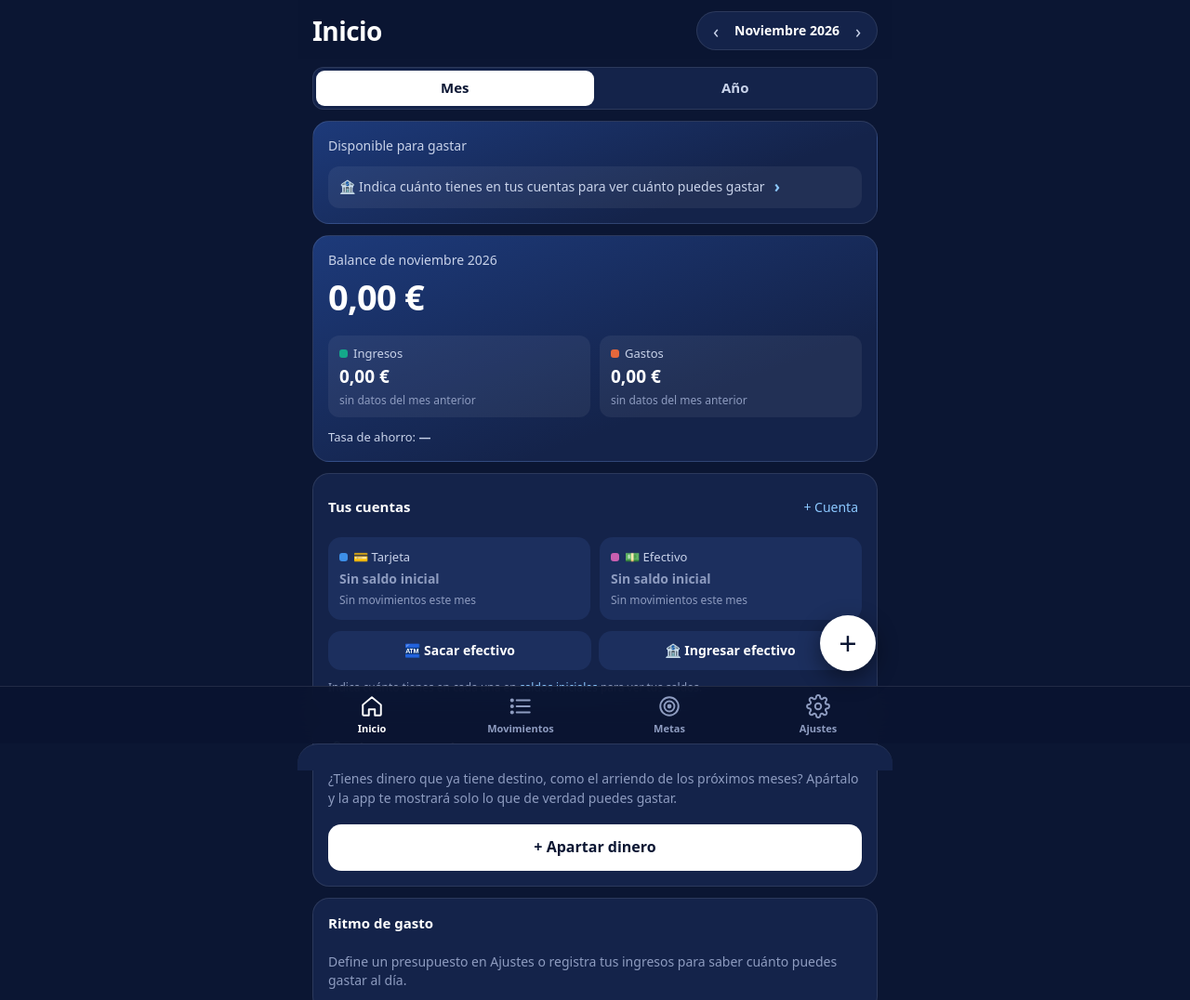
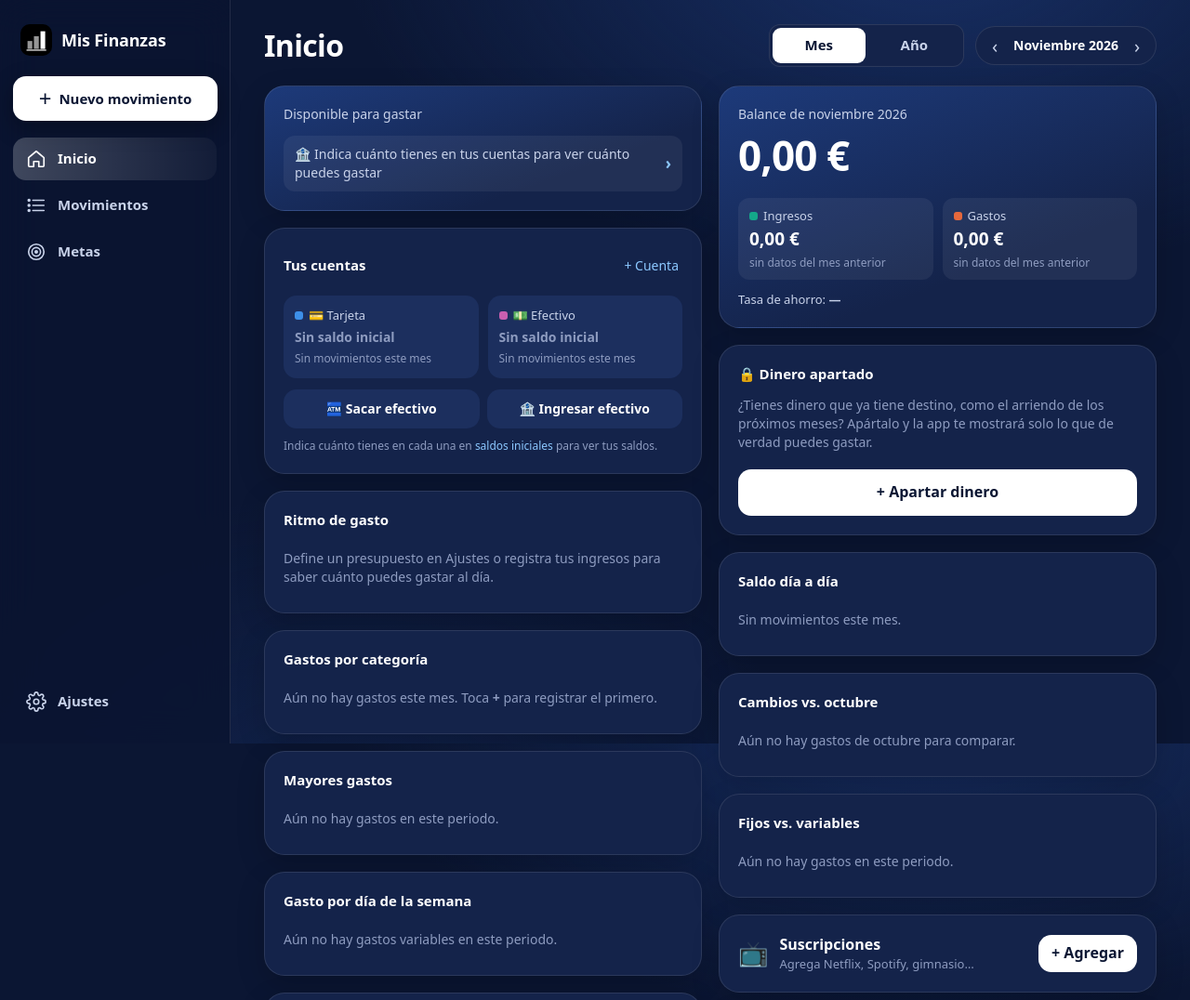
Before and after one commit to juan66-netizen/finanzas.GG, a plain HTML site: page index.html in a window 1280 px wide. Shown: the top 1076 px of the page at 93% size. Drawn offline with Linux system fonts and the light colour scheme.

Commit message:
Desktop layout: sidebar, multi-column Home and centered dialogs
At 1024px and wider the bottom tab bar becomes a left sidebar with the
add button, Home widgets are distributed into 2-3 balanced columns, goals
show as a grid and sheets open as centered dialogs. Phones are unchanged.

Co-Authored-By: Claude Opus 5.5 <noreply@anthropic.com>

```diff
--- a/index.html
+++ b/index.html
@@ -424,6 +424,67 @@ svg.chart .vlab { fill: var(--text-2); font-weight: 650; }
 .install-hint .del { margin: -6px -8px 0 auto; }
 @media (display-mode: standalone) { .install-hint { display: none !important; } }
 @media (min-width: 700px) { main { padding-top: 8px; } }
+/* ---------- Computador: menú lateral, Inicio en columnas y formularios como ventana ---------- */
+.brand, .fab-t { display: none; }
+@media (min-width: 1024px) {
+  :root { --side-w: 248px; }
+  body { background:
+    radial-gradient(900px 520px at 78% -8%, color-mix(in srgb, var(--hero-a) 70%, transparent), transparent 70%),
+    radial-gradient(700px 500px at 30% 110%, color-mix(in srgb, var(--hero-a) 35%, transparent), transparent 70%),
+    var(--bg); background-attachment: fixed; }
+  .app { max-width: none; padding-left: var(--side-w); }
+  header.top, main { max-width: 1480px; margin: 0 auto; }
+  header.top { padding: 26px 36px 14px; background: none; -webkit-backdrop-filter: none; backdrop-filter: none; position: static; flex-wrap: wrap; }
+  header.top h1 { font-size: 32px; margin-right: auto; }
+  header.top .seg { margin: 0; width: 210px; }
+  main { padding: 6px 36px 56px; }
+  .card, .list { border-radius: 22px; }
+  .card { padding: 20px; margin-bottom: 18px; box-shadow: 0 10px 30px rgba(0,0,0,.18); }
+  .hero .big { font-size: 44px; }
+
+  /* Menú lateral */
+  nav.tabs { top: 0; bottom: 0; right: auto; width: var(--side-w); height: auto; padding: 22px 14px; border-top: 0; border-right: 1px solid var(--border);
+    flex-direction: column; justify-content: flex-start; background: color-mix(in srgb, var(--tabbar) 82%, transparent); }
+  .brand { display: flex; align-items: center; gap: 10px; padding: 4px 8px; margin-bottom: 84px; font-weight: 750; font-size: 18px; letter-spacing: -.01em; }
+  .brand img { width: 34px; height: 34px; border-radius: 10px; }
+  nav.tabs .inner { flex-direction: column; flex: 1; gap: 4px; max-width: none; }
+  nav.tabs button { flex: none; flex-direction: row; justify-content: flex-start; gap: 12px; padding: 0 14px; min-height: 46px; border-radius: 14px; font-size: 15px; color: var(--text-2); }
+  nav.tabs button svg { width: 22px; height: 22px; }
+  nav.tabs button:hover { background: var(--soft); }
+  nav.tabs button[aria-selected="true"] { color: var(--tab-on); background: linear-gradient(90deg, color-mix(in srgb, var(--accent) 22%, transparent), color-mix(in srgb, var(--accent) 4%, transparent)); }
+  nav.tabs button[data-tab="settings"] { margin-top: auto; }
+  .fab { left: 14px; right: auto; top: 82px; bottom: auto; width: calc(var(--side-w) - 28px); height: 48px; border-radius: 14px;
+    font-size: 15px; font-weight: 700; gap: 8px; display: flex; align-items: center; justify-content: center; box-shadow: 0 8px 24px rgba(0,0,0,.3); }
+  .fab[hidden] { display: none; }
+  .fab .pl { font-size: 24px; font-weight: 400; line-height: 1; }
+  .fab-t { display: inline; }
+  .fab:hover { filter: brightness(1.06); }
+
+  /* Inicio: tarjetas en columnas (se reparten para que queden parejas) */
+  .dash { display: flex; gap: 18px; align-items: flex-start; }
+  .dcol { flex: 1; min-width: 0; }
+  #v-home > .install-hint { display: none; }
+
+  /* Metas: cuadrícula */
+  #v-goals { display: grid; grid-template-columns: repeat(auto-fill, minmax(340px, 1fr)); gap: 18px; align-items: start; }
+  #v-goals > .card { margin: 0; }
+  #v-goals > .hero { grid-column: 1 / -1; }
+  #v-goals > .hero .switch-row { max-width: 560px; }
+
+  /* Movimientos y Ajustes: ancho cómodo de lectura */
+  #v-tx { max-width: 1040px; }
+  #v-settings { max-width: 760px; }
+  .item:hover, button.row-set:hover, .mini:hover { background: var(--soft); }
+
+  /* Formularios: ventana centrada en vez de hoja inferior */
+  .sheet { inset: 0; margin: auto; height: fit-content; max-width: 560px; max-height: 86vh; border-radius: 22px; border: 1px solid var(--border);
+    padding: 18px 22px 22px; box-shadow: 0 30px 80px rgba(0,0,0,.5); opacity: 0; transform: translateY(14px) scale(.98); transition: transform .22s cubic-bezier(.2,.8,.2,1), opacity .18s; }
+  .sheet-wrap.open .sheet { opacity: 1; }
+  .grabber { display: none; }
+  .amount input { max-width: 420px; }
+  .toast { bottom: 32px; margin-left: calc(var(--side-w) / 2); }
+}
+@media (min-width: 1024px) and (hover: hover) { .card { transition: border-color .15s; } .card:hover { border-color: color-mix(in srgb, var(--text) 16%, transparent); } }
 </style>
 </head>
 <body>
@@ -473,9 +534,10 @@ svg.chart .vlab { fill: var(--text-2); font-weight: 650; }
     <section id="v-settings" class="view" hidden></section>
   </main>
 
-  <button class="fab" id="fab" aria-label="Agregar">+</button>
+  <button class="fab" id="fab" aria-label="Agregar"><span class="pl">+</span><span class="fab-t" id="fab-t">Nuevo movimiento</span></button>
 
   <nav class="tabs" role="tablist">
+    <div class="brand"><img src="icons/negro-180.png" alt="">Mis Finanzas</div>
     <div class="inner">
       <button role="tab" data-tab="home" aria-selected="true">
         <svg viewBox="0 0 24 24" fill="none" stroke="currentColor" stroke-width="1.8" stroke-linecap="round" stroke-linejoin="round"><path d="M3 10.5 12 3l9 7.5V20a1 1 0 0 1-1 1h-5v-6h-6v6H4a1 1 0 0 1-1-1z"/></svg>Inicio</button>
@@ -992,6 +1054,7 @@ function render() {
   $('period').hidden = !showPeriod;
   document.querySelectorAll('#period button').forEach(b => b.setAttribute('aria-pressed', b.dataset.p === period));
   $('fab').hidden = tab === 'settings';
+  $('fab-t').textContent = tab === 'goals' ? 'Nueva meta' : tab === 'tx' && txMode === 'rec' ? 'Nuevo fijo' : 'Nuevo movimiento';
   if (tab === 'home') renderHome();
   if (tab === 'tx') renderTx();
   if (tab === 'goals') renderGoals();
@@ -1054,17 +1117,47 @@ function renderHome() {
       }).join('') + `</div>`;
   }
 
-  // Widgets en el orden y con la visibilidad que eligió la persona
-  for (const w of prefs.widgets) if (w.on && WIDGET_FNS[w.id]) h += WIDGET_FNS[w.id](ctx);
+  // Widgets en el orden y con la visibilidad que eligió la persona.
+  // En computador van en columnas: cada uno a la columna más corta, así quedan parejas.
+  const cols = homeCols(), parts = [];
+  for (const w of prefs.widgets) if (w.on && WIDGET_FNS[w.id]) parts.push(WIDGET_FNS[w.id](ctx));
+  if (cols > 1) h += `<div class="dash" id="dash">${'<div class="dcol"></div>'.repeat(cols)}</div>`;
+  else h += parts.join('');
   if (!prefs.widgets.some(w => w.on)) {
     h += `<div class="card" style="text-align:center"><p class="muted" style="margin:0 0 12px">Ocultaste todos los widgets de Inicio.</p><button class="btn primary" data-customize>Elegir widgets</button></div>`;
   }
   h += `<button class="link customize" data-customize>✎ Personalizar Inicio</button>`;
 
   $('v-home').innerHTML = h;
+  if (cols > 1) {
+    const colEls = [...$('dash').children];
+    for (const html of parts) {
+      const t = document.createElement('template'); t.innerHTML = html;
+      colEls.reduce((a, b) => b.offsetHeight < a.offsetHeight ? b : a).append(t.content);
+    }
+  }
   const hide = $('hide-hint');
   if (hide) hide.onclick = () => { try { localStorage.setItem(STORE + '-hint', '1'); } catch {} $('install-hint').remove(); };
 }
+
+/* Diseño de computador (pantallas anchas): columnas de Inicio y selector Mes/Año en la cabecera */
+const wideMQ = matchMedia('(min-width: 1024px)');
+function homeCols() {
+  if (!wideMQ.matches) return 1;
+  return innerWidth >= 1640 ? 3 : 2;
+}
+let lastCols = homeCols();
+function placeLayout() {
+  const per = $('period'), wide = wideMQ.matches;
+  if (wide && per.parentNode !== document.querySelector('header.top')) $('msw').before(per);
+  if (!wide && per.parentNode.tagName !== 'MAIN') document.querySelector('main').prepend(per);
+}
+placeLayout();
+wideMQ.addEventListener('change', () => { placeLayout(); render(); });
+addEventListener('resize', () => {
+  const c = homeCols();
+  if (c !== lastCols) { lastCols = c; if (tab === 'home') render(); }
+});
 
 const card = (title, body, right = '') => `<div class="card"><h2><span>${title}</span>${right}</h2>${body}</div>`;
 const emptyMsg = msg => `<div class="empty">${msg}</div>`;
--- a/sw.js
+++ b/sw.js
@@ -1,6 +1,6 @@
 // Guarda la app en caché para que funcione sin internet.
 // Sube VERSION cada vez que cambies index.html para que el iPhone tome la nueva versión.
-const VERSION = 'finanzas-v21';
+const VERSION = 'finanzas-v22';
 // Si cambias el ícono, ponle un nombre de archivo nuevo: Safari guarda en caché el anterior.
 const FILES = ['./', './index.html', './manifest.webmanifest', './icons/negro-180.png', './icons/negro-192.png', './icons/negro-512.png'];
 
```
